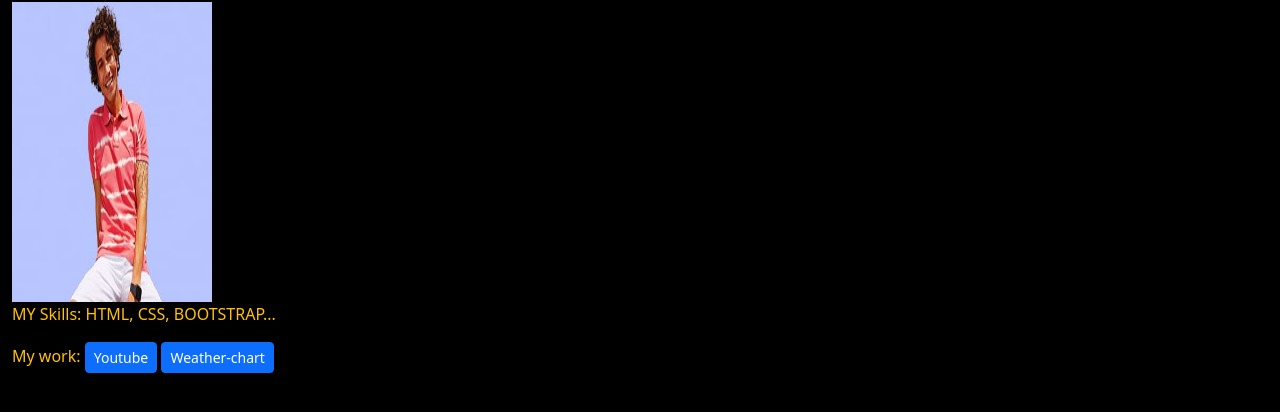
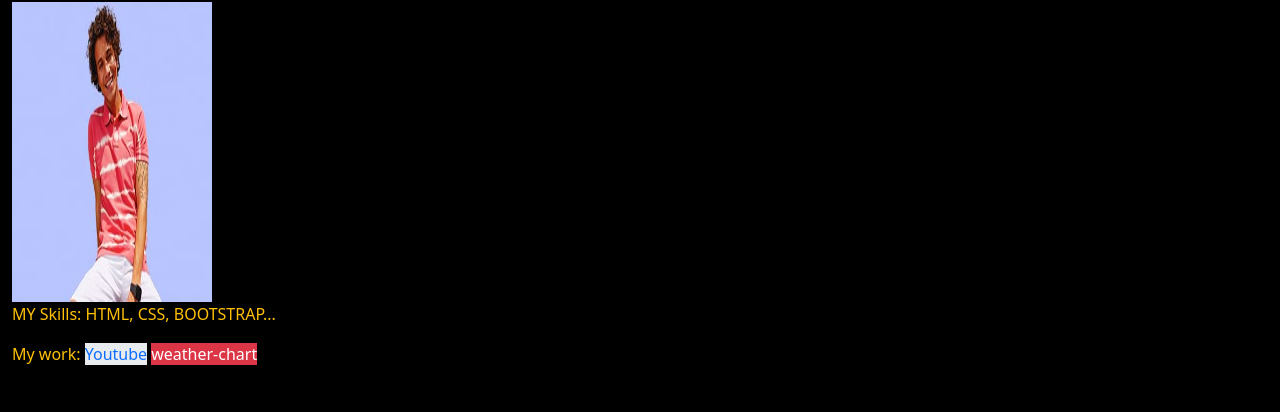
Before and after one commit to AJAY-charve/ui-portfolio, a website: page index.html in a window 1280 px wide. Shown: the part 70-482 px from the top of the page. Drawn offline with nearby package versions, Linux system fonts and the light colour scheme.

Commit message:
<a>
update

```diff
--- a/index.html
+++ b/index.html
@@ -13,8 +13,8 @@
     <img src="public/images/a1.jpg" width="200" height="300">
     <p>MY Skills: HTML, CSS, BOOTSTRAP...</p>
     <p>My work:
-        <button class="btn btn-primary btn-sm"><a href="./Youtube.html"></a>Youtube</button>
-        <button class="btn btn-primary btn-sm"><a href="./weather Chart-by-using-table.html"></a>Weather-chart</button>
+       <a style="text-decoration: none;" class="bg-body-secondary" href="./Youtube.html">Youtube</a>
+       <a style="text-decoration: none;" class="bg-danger text-bg-primary" href="./weather Chart-by-using-table.html">weather-chart</a>
     <p>
 
 
```
